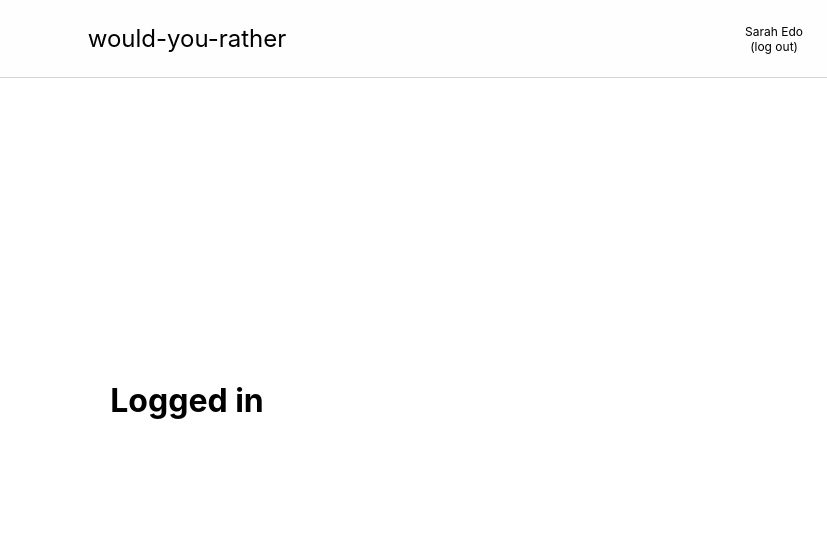
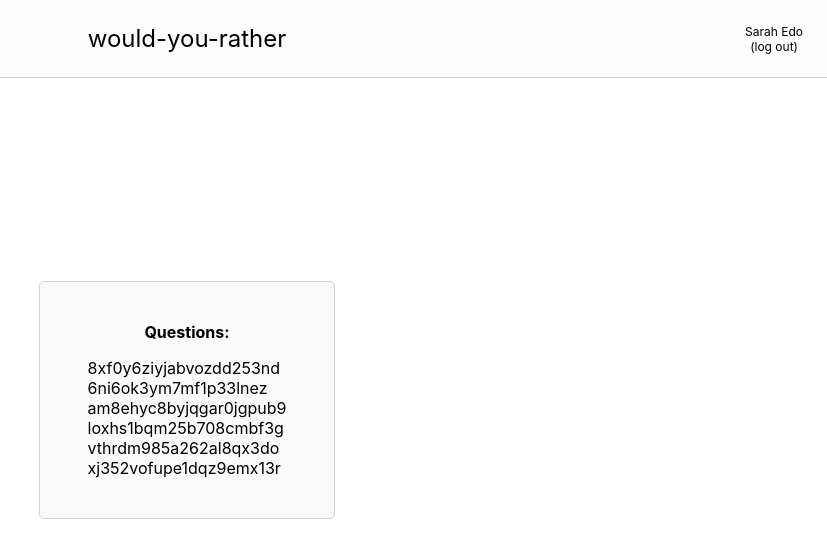
Before and after one commit to Slippersen/would-you-rather, a React (Create React App) app: page / in a window 1280 px wide. Both pictures are taken after a click on the item "Sarah Edo". Shown: the top 558 px of the page, without its empty margins (453-1280 px from the left). Built offline with nearby package versions, Linux system fonts and the light colour scheme.

Commit message:
Add questions to the store

```diff
--- a/src/App.js
+++ b/src/App.js
@@ -2,7 +2,9 @@ import React, { useEffect } from "react";
 import { useSelector, useDispatch } from "react-redux";
 import styled from "styled-components";
 import { setAvailableUsersAsync, logOut } from "./app/usersSlice";
+import { setQuestionsAsync } from "./app/questionsSlice";
 import UsersList from "./components/UsersList";
+import QuestionsList from "./components/QuestionsList";
 import "./style/App.css";
 
 const StyledHeader = styled.header`
@@ -38,6 +40,7 @@ const App = () => {
 
   useEffect(() => {
     dispatch(setAvailableUsersAsync());
+    dispatch(setQuestionsAsync());
   }, [dispatch]);
 
   return (
@@ -54,7 +57,7 @@ const App = () => {
           </StyledUsername>
         )}
       </StyledHeader>
-      {!loggedInUser ? <UsersList /> : <h1>Logged in</h1>}
+      {!loggedInUser ? <UsersList /> : <QuestionsList />}
     </div>
   );
 };
--- /dev/null
+++ b/src/app/questionsSlice.js
@@ -0,0 +1,32 @@
+import { createSlice } from "@reduxjs/toolkit";
+import * as DATA from "../services/_DATA";
+
+export const questionsSlice = createSlice({
+  name: "questions",
+  initialState: {
+    questions: [],
+  },
+  reducers: {
+    setQuestions: (state, action) => {
+      state.questions = Object.keys(action.payload).map(
+        (i) => action.payload[i]
+      );
+    },
+    askQuestion: (state, action) => {
+      state.questions = state.questions.concat([action.payload]);
+    },
+    answerQuestion: (state, action) => {
+      // TODO
+    }
+  },
+});
+
+export const { setQuestions, askQuestion, answerQuestion } = questionsSlice.actions;
+
+export const setQuestionsAsync = () => (dispatch) => {
+  DATA._getQuestions()
+    .then((data) => dispatch(setQuestions(data)))
+    .catch((error) => console.log(error));
+};
+
+export default questionsSlice.reducer;
--- a/src/app/store.js
+++ b/src/app/store.js
@@ -1,10 +1,12 @@
 import { configureStore } from "@reduxjs/toolkit";
 import counterReducer from "../features/counter/counterSlice";
 import usersReducer from "./usersSlice";
+import questionsReducer from './questionsSlice';
 
 export default configureStore({
   reducer: {
     counter: counterReducer,
     users: usersReducer,
+    questions: questionsReducer
   },
 });
--- /dev/null
+++ b/src/components/QuestionsList.js
@@ -0,0 +1,54 @@
+import React from "react";
+import { useSelector } from "react-redux";
+import styled from "styled-components";
+import loadingGif from "../img/loading.gif";
+
+const QuestionsListContainer = styled.div`
+  background-color: #fafafa;
+  border: 1px solid lightgray;
+  border-radius: 5px;
+  padding: 24px 48px;
+`;
+
+const StyledHeader = styled.p`
+  font-weight: bold;
+`;
+
+const StyledList = styled.ul`
+  list-style: none;
+  padding: 0;
+`;
+
+const StyledListEntry = styled.li`
+  cursor: pointer;
+  text-align: left;
+
+  :hover {
+    text-decoration: underline;
+  }
+`;
+
+const StyledLoadingGif = styled.img`
+  height: 128px;
+`;
+
+const QuestionsList = () => {
+  const questions = useSelector((state) => state.questions.questions);
+
+  if (questions.length === 0) {
+    return <StyledLoadingGif src={loadingGif} alt="Loading animation" />;
+  }
+
+  return (
+    <QuestionsListContainer>
+      <StyledHeader>Questions:</StyledHeader>
+      <StyledList>
+        {questions?.map((question) => (
+          <StyledListEntry key={question.id}>{question.id}</StyledListEntry>
+        ))}
+      </StyledList>
+    </QuestionsListContainer>
+  );
+};
+
+export default QuestionsList;
--- a/src/components/UsersList.js
+++ b/src/components/UsersList.js
@@ -13,6 +13,11 @@ const UsersListContainer = styled.div`
 
 const StyledHeader = styled.p`
   font-weight: bold;
+`;
+
+const StyledList = styled.ul`
+  list-style: none;
+  padding: 0;
 `;
 
 const StyledListEntry = styled.li`
@@ -43,7 +48,7 @@ const UsersList = () => {
   return (
     <UsersListContainer>
       <StyledHeader>Select your user:</StyledHeader>
-      <ol>
+      <StyledList>
         {availableUsers?.map((user) => (
           <StyledListEntry
             key={user.id}
@@ -52,7 +57,7 @@ const UsersList = () => {
             {user.name}
           </StyledListEntry>
         ))}
-      </ol>
+      </StyledList>
     </UsersListContainer>
   );
 };
```
